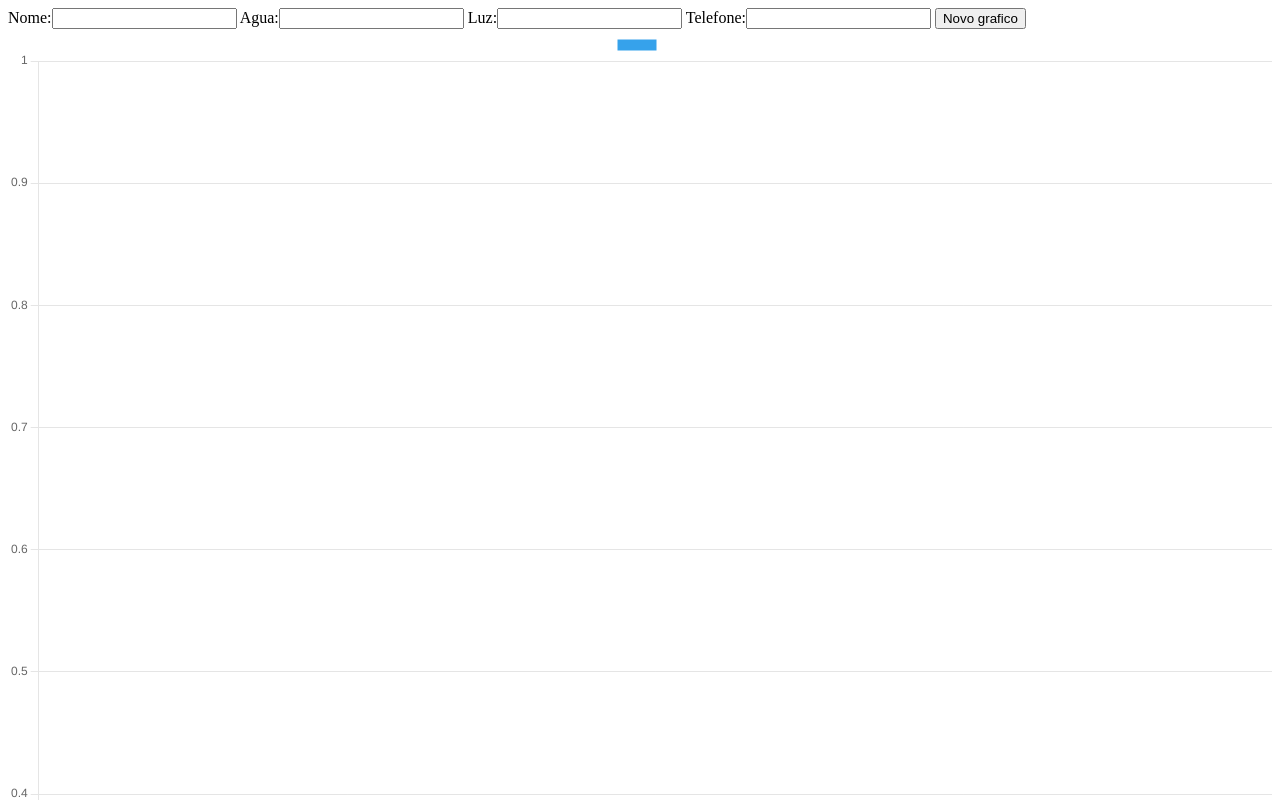
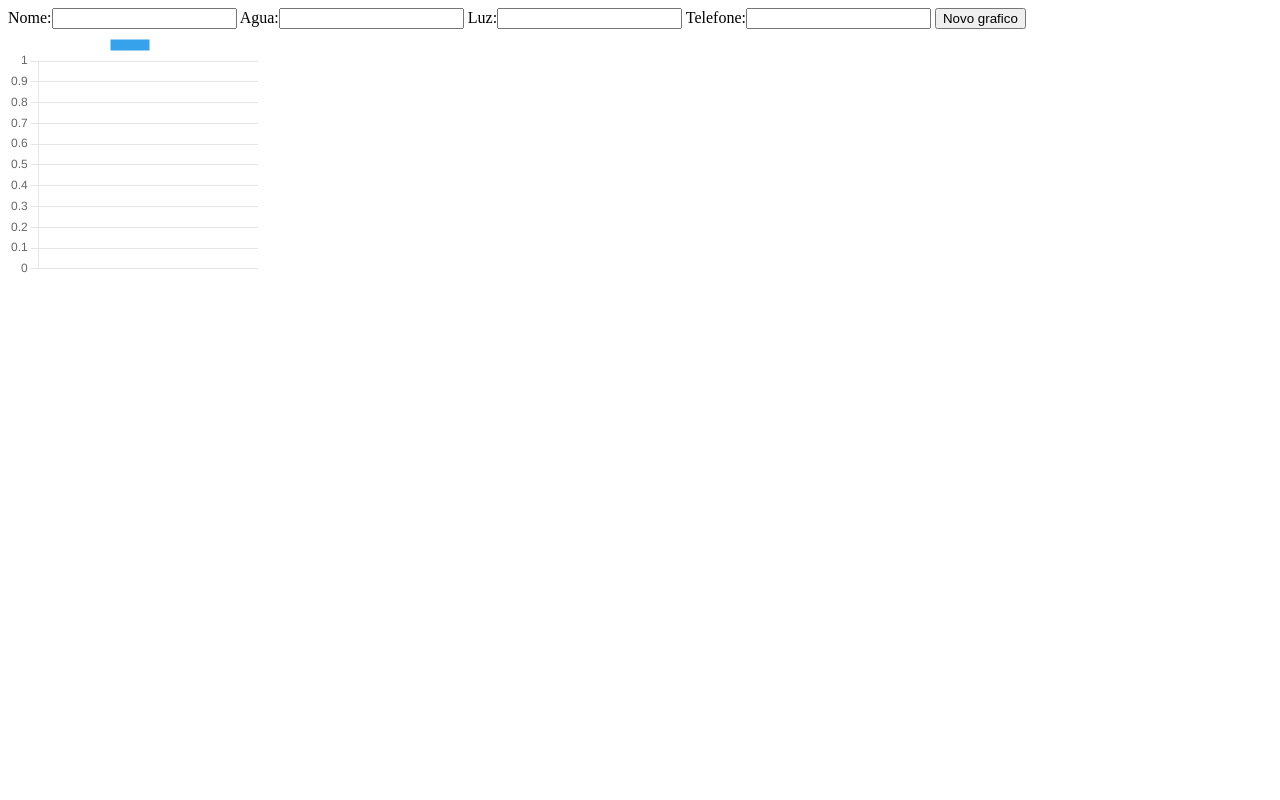
Before and after one commit to HellersonMurilo/ChartJs---Js, a plain HTML site: page index.html in a window 1280 px wide. Both pictures are taken after a click on the button "Novo grafico". Shown: the top 800 px of the page. Drawn offline with nearby package versions, Linux system fonts and the light colour scheme.

Commit message:
primeiro commit

```diff
--- a/index.html
+++ b/index.html
@@ -15,9 +15,10 @@
   Telefone:<input type="number" name="" id="numberLabel3">
     <button type="submit" id="opa">Novo grafico</button>
 
-  <div>
+  <div id="teste">
     <canvas id="myChart"></canvas>
   </div>
+
 
 
   <script src="https://cdn.jsdelivr.net/npm/chart.js"></script>
--- a/script.js
+++ b/script.js
@@ -25,7 +25,7 @@ btn.addEventListener('click', () => {
     var campo2 = document.getElementById('numberLabel2').value
     var campo3 = document.getElementById('numberLabel3').value
     nomes.push(namesLabel)
-    agua.push(campo1)
+    agua.push((campo1 * 1000) / 100)
     luz.push(campo2)
     telefone.push(campo3)
 
@@ -46,7 +46,7 @@ function graphBar(nomes, agua, luz, telefone) {
                     label: '# agua',
                     data: agua,
                     borderWidth: 1
-                },{
+                }, {
                     label: '# luz',
                     data: luz,
                     borderWidth: 1
@@ -56,7 +56,7 @@ function graphBar(nomes, agua, luz, telefone) {
                     data: telefone,
                     borderWidth: 1
                 }
-            ]
+                ]
             },
             options: {
                 scales: {
--- a/style.css
+++ b/style.css
@@ -0,0 +1,4 @@
+#teste{
+    width: 250px;
+    height: 250px;
+}
```
